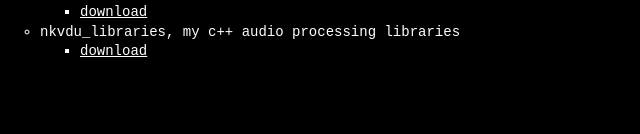
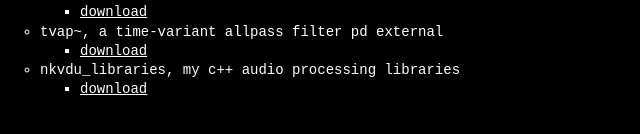
Before and after one commit to nvssynthesis/nvssynthesis.github.io, a plain HTML site: page projects.html in a window 1280 px wide. Shown: the part 480-614 px from the top of the page, without its empty margins (0-640 px from the left). Drawn offline with Linux system fonts and the light colour scheme.

Commit message:
resume and allpass

```diff
--- a/projects.html
+++ b/projects.html
@@ -32,6 +32,11 @@
 					<li><a href="https://github.com/nvssynthesis/vdpll"> download </a></li>
 				</ul>
 			</li>
+			<li>tvap~, a time-variant allpass filter pd external
+				<ul>
+					<li><a href="https://github.com/nvssynthesis/tvap"> download </a></li>
+				</ul>
+			</li>
 			<li>nkvdu_libraries, my c++ audio processing libraries
 				<ul>
 					<li><a href="https://github.com/nvssynthesis/nkvdu_libraries"> download </a></li>
```
Also changed, not shown: 1 other file.
